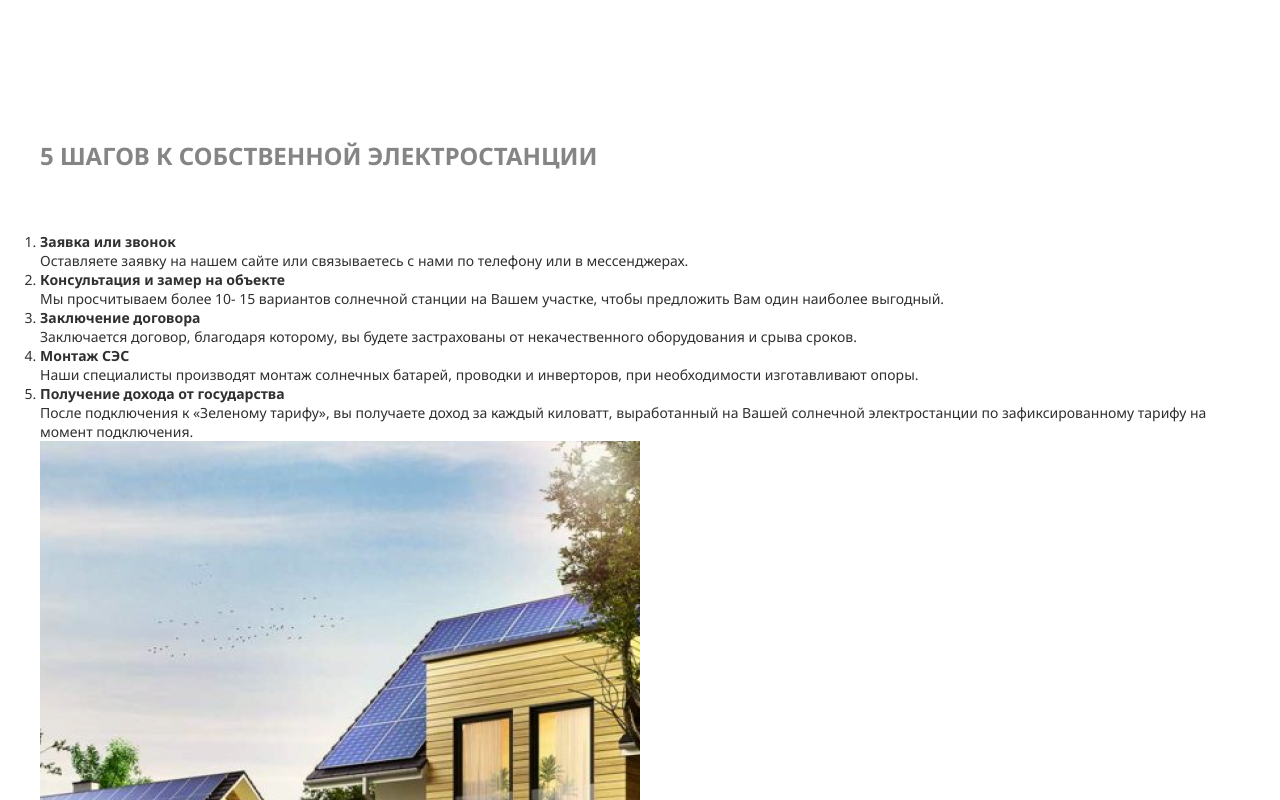
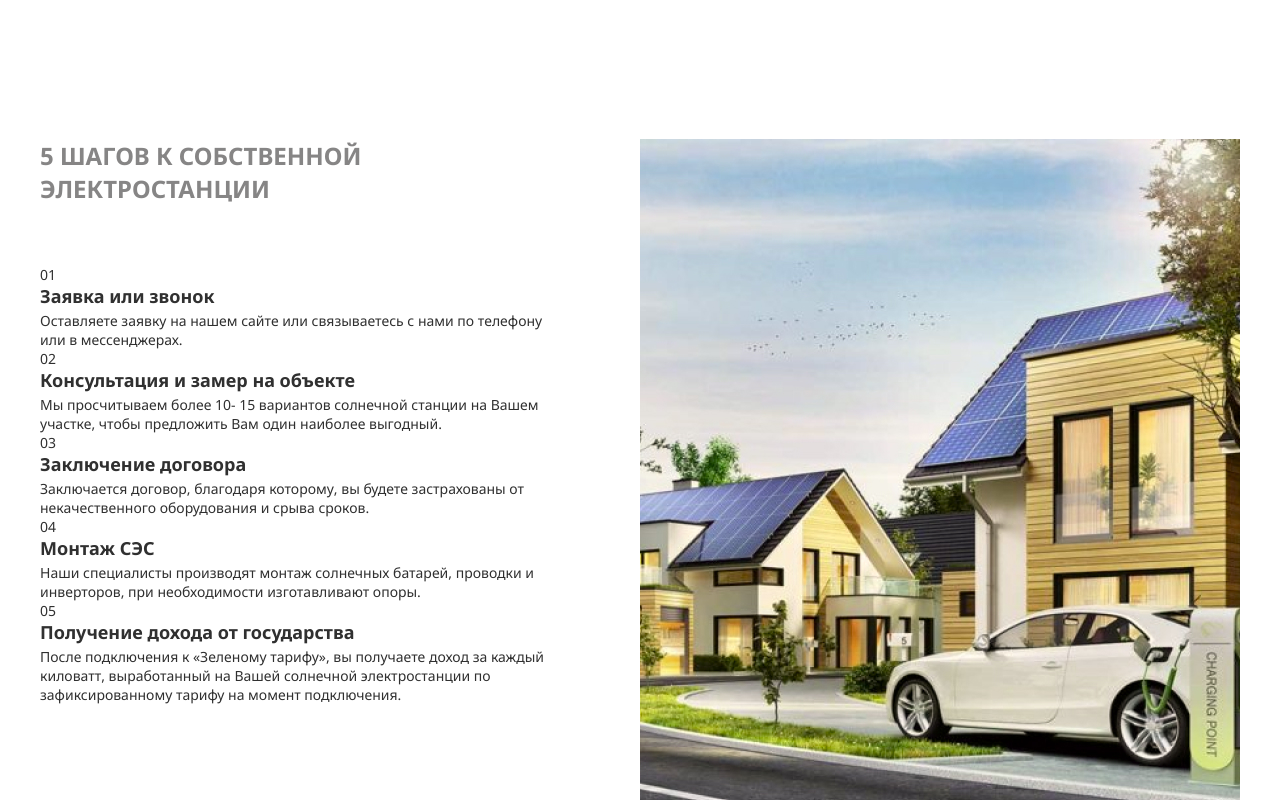
Before and after one commit to Taras21071988/Solar, a plain HTML site: page index.html in a window 1280 px wide. Shown: the part 3780-4580 px from the top of the page. Drawn offline with nearby package versions, Linux system fonts and the light colour scheme.

Commit message:
new style ol

```diff
--- a/css/style.css
+++ b/css/style.css
@@ -235,3 +235,32 @@ ul{
 .slick-arrow:hover path{
   fill: #A9A32A;
 }
+.step{
+  margin-bottom: 150px;
+}
+.step__inner{
+  display: flex;
+}
+.step__img{
+  flex-basis: 600px;
+  object-fit: cover;
+}
+.step__content{
+  margin-right: 90px;
+}
+.step__list{
+  list-style: none;
+  counter-reset: number;
+}
+.step__list-item{
+  counter-increment: number;
+}
+.step__list-item::before{
+  content: '0' counter(number);
+}
+.step__list-title{
+  margin-bottom: 2px;
+  font-size: 18px;
+  line-height: 25px;
+  font-weight: 700;
+}
```
